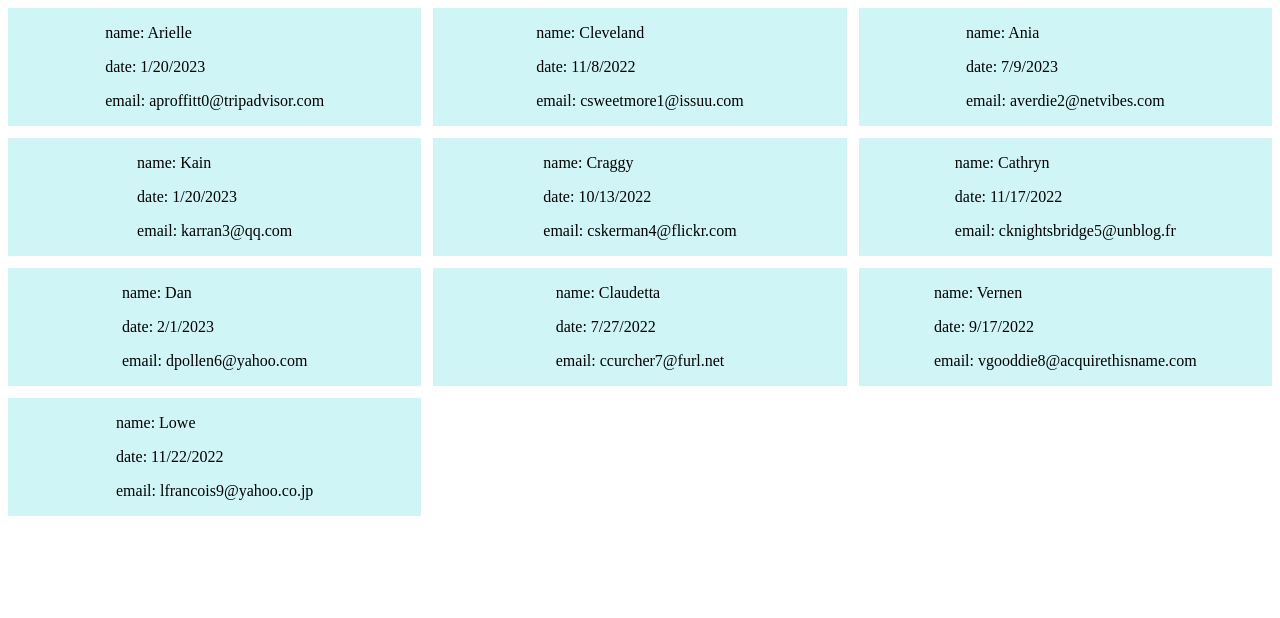
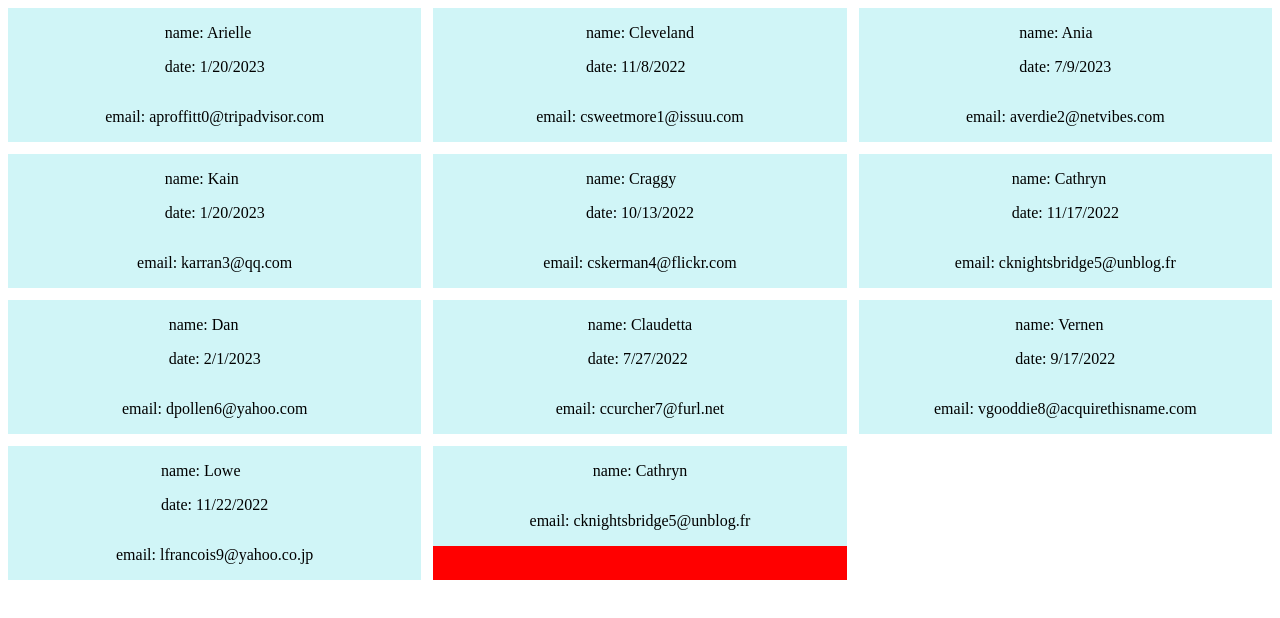
Before and after one commit to iamyahia/evolving-render-components, a React (Vite) app: page / in a window 1280 px wide. Shown: the top 618 px of the page. Built offline with nearby package versions, Linux system fonts and the light colour scheme.

Commit message:
feat: inserting composition component

```diff
--- a/src/App.jsx
+++ b/src/App.jsx
@@ -1,5 +1,6 @@
 // import React from "react";
 import ProductCard from "./components/productCard";
+import ProductInfo from "./components/productCard/components/ProductInfo";
 import { users } from "./mock_data.js";
 
 export default function App() {
@@ -14,13 +15,19 @@ export default function App() {
     >
       {users.map((user, index) => (
         <ProductCard
-          name={user.name}
-          date={user.date}
-          gender={user.gender}
+          info={<ProductInfo name={user.name} date={user.date} />}
           email={user.email}
           key={index}
         />
       ))}
+
+      {/* the following component is example for make it more clear */}
+      <div style={{ backgroundColor: "red" }}>
+        <ProductCard
+          info={<ProductInfo name={users[5].name} />}
+          email={users[5].email}
+        />
+      </div>
     </div>
   );
 }
--- a/src/components/productCard/ProductCard.jsx
+++ b/src/components/productCard/ProductCard.jsx
@@ -1,8 +1,7 @@
-// import React from "react";
 import { users } from "../../mock_data.js";
 import ProductInfo from "./components/ProductInfo.jsx";
 
-export default function ProductCard({ name, date, email }) {
+export default function ProductCard({ info, email }) {
   console.log("users: ", users);
   return (
     <div>
@@ -15,7 +14,9 @@ export default function ProductCard({ name, date, email }) {
           justifyContent: "center",
         }}
       >
-        <ProductInfo name={name} date={date} email={email} />
+        {/*  */}
+        {info}
+        <p>email: {email} </p>
       </div>
     </div>
   );
--- a/src/components/productCard/components/ProductInfo.jsx
+++ b/src/components/productCard/components/ProductInfo.jsx
@@ -1,13 +1,11 @@
-import React from "react";
 import ProductTitle from "./ProductTitle";
-export default function ProductInfo({ name, date, email }) {
+export default function ProductInfo({ name, date = null }) {
   return (
     <div>
       <p>
         name: <ProductTitle name={name} />
       </p>
       {date && <p>date: {date}</p>}
-      {email && <p>email: {email}</p>}
     </div>
   );
 }
```
